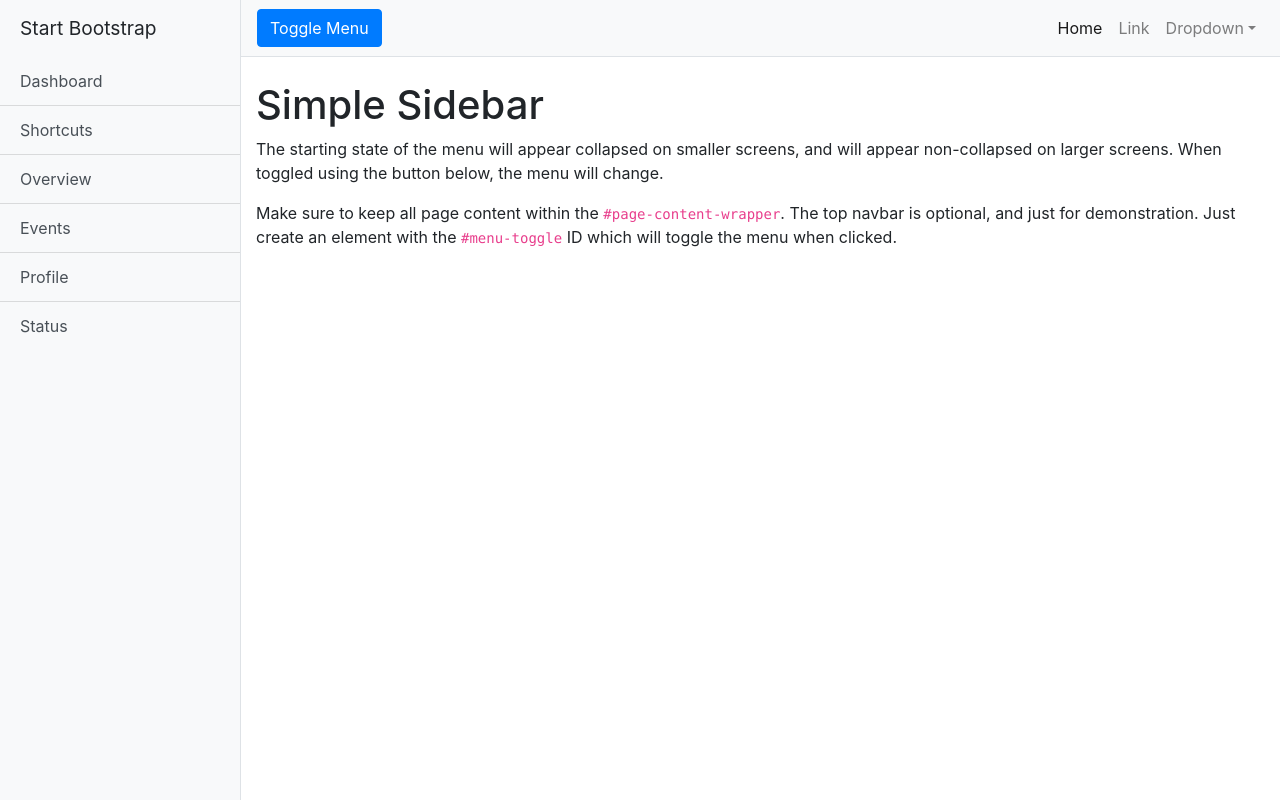
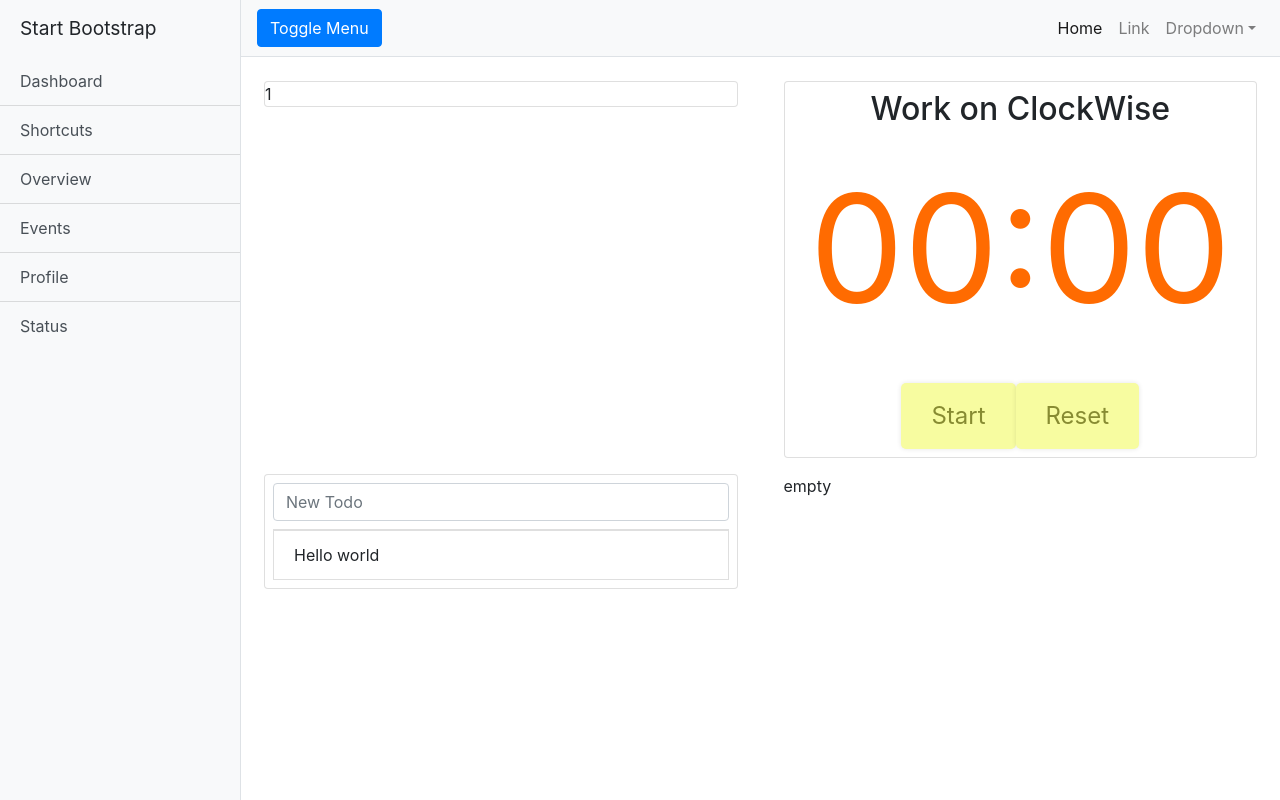
Before and after one commit to jqn/clockwise-react, a React (Create React App) app: page /admin in a window 1280 px wide. Built offline with nearby package versions, Linux system fonts and the light colour scheme.

Commit message:
Added base timer

```diff
--- a/package.json
+++ b/package.json
@@ -10,7 +10,7 @@
     "history": "^4.10.1",
     "prop-types": "^15.7.2",
     "react": "^17.0.1",
-    "react-bootstrap": "^1.5.1",
+    "react-bootstrap": "^1.5.2",
     "react-dom": "^17.0.1",
     "react-icons": "^4.2.0",
     "react-router-dom": "^5.2.0",
--- /dev/null
+++ b/src/components/Counter.js
@@ -0,0 +1,107 @@
+import React, { useState, useRef } from "react";
+import PropTypes from "prop-types";
+import { Card } from "react-bootstrap";
+
+const timerStyle = {
+  color: "#FF6B01",
+  fontSize: "150px",
+  marginBottom: "22px",
+};
+
+const buttonStyle = {
+  outline: "none",
+  border: "none",
+  fontSize: "24px",
+  background: "#f7fca0",
+  color: "#878b32",
+  borderRadius: "5px",
+  boxShadow: "0 0 5px rgba(0, 0, 0, 0.1)",
+  padding: "15px 30px",
+  cursor: "pointer",
+  transition: "0.3s ease all",
+  ":hover": {
+    borderRadius: "10px",
+    background: "#f5f8ca",
+  },
+  ":last-child": {
+    marginRight: "10px",
+  },
+};
+
+function padTime(time) {
+  return time.toString().padStart(2, "0");
+}
+
+const Timer = () => {
+  const [title, setTitle] = useState("Work on ClockWise");
+  const [timeLeft, setTimeLeft] = useState(0);
+  const [isRunning, setIsRunning] = useState(false);
+  const intervalRef = useRef(null);
+
+  function startTimer() {
+    if (intervalRef.current !== null) return;
+
+    setTitle(`You're doing great!`);
+    setIsRunning(true);
+    intervalRef.current = setInterval(() => {
+      setTimeLeft((timeLeft) => {
+        return timeLeft + 1;
+        // if (timeLeft <= 1) return timeLeft + 1;
+        // resetTimer();
+        // return 0;
+      });
+    }, 1000);
+  }
+
+  function stopTimer() {
+    if (intervalRef.current === null) return;
+
+    clearInterval(intervalRef.current);
+    intervalRef.current = null;
+    setTitle("Keep it up!");
+    setIsRunning(false);
+  }
+
+  function resetTimer() {
+    clearInterval(intervalRef.current);
+    intervalRef.current = null;
+    setTitle("Ready to go another round?");
+    setTimeLeft(0 * 60);
+    setIsRunning(false);
+  }
+
+  const minutes = padTime(Math.floor(timeLeft / 60));
+  const seconds = padTime(timeLeft + minutes * 60);
+  return (
+    <Card className="text-center p-2">
+      <h2>{title}</h2>
+      <div className="timer" style={timerStyle}>
+        <span>{minutes}</span>
+        <span>:</span>
+        <span>{seconds}</span>
+      </div>
+
+      <div className="buttons">
+        {!isRunning && (
+          <button onClick={startTimer} style={buttonStyle}>
+            Start
+          </button>
+        )}
+        {isRunning && (
+          <button onClick={stopTimer} style={buttonStyle}>
+            Stop
+          </button>
+        )}
+        <button onClick={resetTimer} style={buttonStyle}>
+          Reset
+        </button>
+      </div>
+    </Card>
+  );
+};
+
+Timer.defaultProps = {};
+
+Timer.propTypes = {};
+
+export default Timer;
--- /dev/null
+++ b/src/components/TodoList/TextInput.js
@@ -0,0 +1,26 @@
+import React from "react";
+import PropTypes from "prop-types";
+import { InputGroup, FormControl } from "react-bootstrap";
+
+const inputStyle = {
+  // margin: "40px",
+  // border: "5px solid pink",
+};
+
+const TextInput = () => {
+  return (
+    <InputGroup style={inputStyle}>
+      <FormControl
+        placeholder="New Todo"
+        aria-label="todo"
+        aria-describedby="todo"
+      />
+    </InputGroup>
+  );
+};
+
+TextInput.defaultProps = {};
+
+TextInput.propTypes = {};
+
+export default TextInput;
--- /dev/null
+++ b/src/components/TodoList/TodoItem.js
@@ -0,0 +1,13 @@
+import React from "react";
+import PropTypes from "prop-types";
+import { ListGroup } from "react-bootstrap";
+
+const TodoItem = ({ todo, onChange, onDelete }) => {
+  return <ListGroup.Item className="rounded-0">Hello world</ListGroup.Item>;
+};
+
+TodoItem.defaultProps = {};
+
+TodoItem.propTypes = {};
+
+export default TodoItem;
--- /dev/null
+++ b/src/components/TodoList/TodoList.js
@@ -0,0 +1,22 @@
+import React from "react";
+import PropTypes from "prop-types";
+import { Card, ListGroup } from "react-bootstrap";
+import TextInput from "./TextInput";
+import TodoItem from "./TodoItem";
+
+const TodoList = () => {
+  return (
+    <Card className="p-2">
+      <TextInput />
+      <ListGroup className="rounded-0 mt-2">
+        <TodoItem />
+      </ListGroup>
+    </Card>
+  );
+};
+
+TodoList.defaultProps = {};
+
+TodoList.propTypes = {};
+
+export default TodoList;
--- /dev/null
+++ b/src/components/TodoList/index.js
@@ -0,0 +1,5 @@
+import TodoItem from "./TodoItem";
+import TextInput from "./TextInput";
+import TodoList from "./TodoList";
+
+export { TodoItem, TextInput, TodoList };
--- a/src/layouts/Admin.js
+++ b/src/layouts/Admin.js
@@ -3,6 +3,10 @@ import PropTypes from "prop-types";
 
 import NavigationBar from "../components/NavigationBar";
 import Sidebar from "../components/Sidebar";
+import { Container, Row, Col, Card } from "react-bootstrap";
+
+import { TodoList } from "../components/TodoList";
+import Counter from "../components/Counter";
 
 const AdminLayout = () => {
   return (
@@ -10,21 +14,24 @@ const AdminLayout = () => {
       <Sidebar />
       <div id="page-content-wrapper">
         <NavigationBar />
-        <div class="container-fluid">
-          <h1 class="mt-4">Simple Sidebar</h1>
-          <p>
-            The starting state of the menu will appear collapsed on smaller
-            screens, and will appear non-collapsed on larger screens. When
-            toggled using the button below, the menu will change.
-          </p>
-          <p>
-            Make sure to keep all page content within the{" "}
-            <code>#page-content-wrapper</code>. The top navbar is optional, and
-            just for demonstration. Just create an element with the{" "}
-            <code>#menu-toggle</code> ID which will toggle the menu when
-            clicked.
-          </p>
-        </div>
+        <Container fluid className="my-3">
+          <Row>
+            <Col className="m-2">
+              <Card>1</Card>
+            </Col>
+            <Col className="m-2">
+              <Counter />
+            </Col>
+          </Row>
+          <Row>
+            <Col md className="m-2">
+              <TodoList />
+            </Col>
+            <Col md className="m-2">
+              empty
+            </Col>
+          </Row>
+        </Container>
       </div>
     </div>
   );
```
Also changed, not shown: 2 other files (tests, documents, lock files or other folders).
